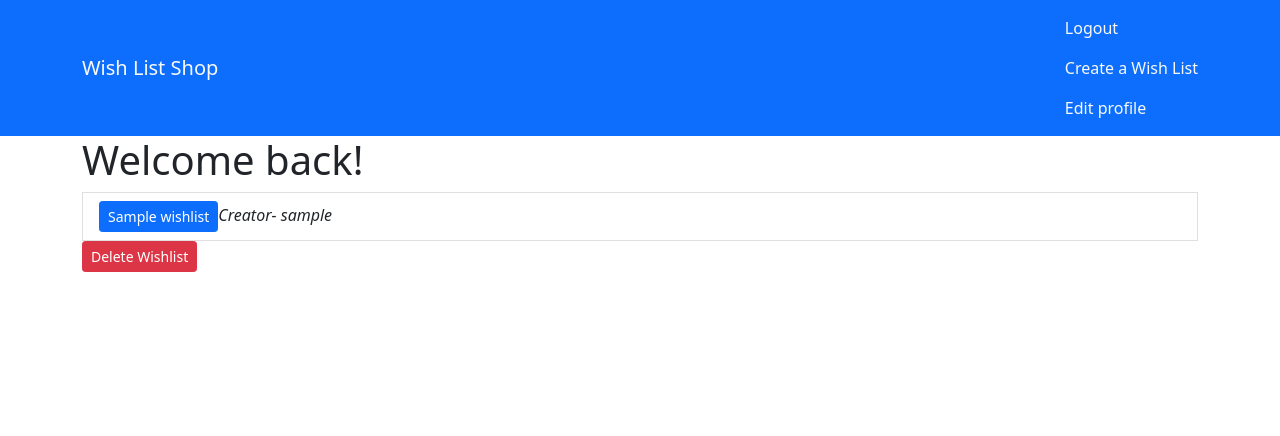
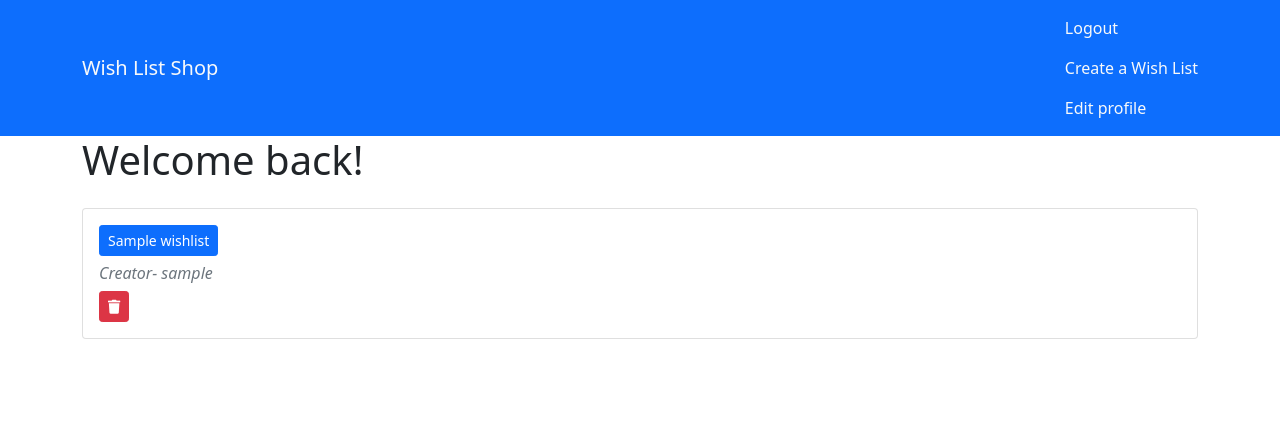
Before and after one commit to tbtreppe/wishlist-shop, a Flask app: page / in a window 1280 px wide. Shown: the top 436 px of the page. Run offline with Flask 2, Linux system fonts and the light colour scheme; the visitor is signed in with stand-in values (Sample User, id 1); tables that the repository leaves empty hold one stand-in row (values such as "Sample post"); some libraries are stand-ins or nearby versions.

Commit message:
add basic styling

```diff
--- a/app.py
+++ b/app.py
@@ -59,7 +59,7 @@ def signup():
             return render_template('users/signup.html', form=form)
         if user:
             session['username'] = user.username
-            flash ('Welcome!', 'success')
+            flash (f"Welcome {user.username}!", 'success')
 
             return redirect(f"/users/{user.username}")
 
@@ -98,12 +98,12 @@ def logout():
     return redirect ('/login')
 
 """edit and update user information"""
-@app.route('/users/edit', methods=['GET', 'POST'])
-def edit_profile():
+@app.route('/users/<username>/edit', methods=['GET', 'POST'])
+def edit_profile(username):
     if "username" not in session:
         flash("Please log in first!", 'error')
         return redirect("/signup")
-    user = session['username']
+    user = User.query.get(username)
     form = UserEditForm(obj=user)
 
     if form.validate_on_submit():
--- a/templates/home.html
+++ b/templates/home.html
@@ -1,13 +1,19 @@
 {% extends 'base.html' %} {% block content %}
 <h1>Welcome back!</h1>
+
+<div>
   {% if 'username' in session %} {% for wishlist in wishlist %}
-<li class="list-group-item">
+  <div class="card my-4">
+    <div class="card-body">
       <a
         href="/users/{{ wishlist.id }}/wishlist_details"
         class="btn btn-primary btn-sm btn-block"
-    >{{ wishlist.name }} </a
-  ><i>Creator- {{ wishlist.username}}</i>
-</li>
+        >{{ wishlist.name }}
+      </a>
+      <h6 class="card-subtitle my-2 text-muted">
+        <i>Creator- {{ wishlist.username}}</i>
+      </h6>
+
       {% if session['username'] == wishlist.username %}
       <form>
         <button
@@ -15,7 +21,13 @@
           formaction="/users/{{ wishlist.id }}/delete"
           formmethod="POST"
         >
-    Delete Wishlist
+          <i class="fas fa-trash"> </i>
         </button>
       </form>
-{% endif %}{% endfor %} {% endif %}{% endblock %}
+
+      {% endif %}
+    </div>
+  </div>
+  {% endfor %} {% endif %}
+</div>
+{% endblock %}
--- a/templates/users/edit.html
+++ b/templates/users/edit.html
@@ -1,5 +1,4 @@
-{% extends 'base.html' %} {% block content %}
-
+{% extends 'base.html' %} {% block content %} {% if 'username' in session %}
 <div class="row justify-content-md-center">
   <div class="col-md-4">
     <h2 class="join-message">Edit Your Profile.</h2>
@@ -23,5 +22,4 @@
     </form>
   </div>
 </div>
-
-{% endblock %}
+{% endif %} {% endblock %}
--- a/templates/users/show_search_results.html
+++ b/templates/users/show_search_results.html
@@ -18,7 +18,9 @@
   </p>
   {% endfor %}
 
-  <button class="btn btn-primary btn-sm btn-block">Add to Wish List!</button>
+  <button class="btn btn-primary btn-sm btn-block my-5 mt-0">
+    Add to Wish List!
+  </button>
 </form>
 
 {% endfor %} {% endif %} {% endblock %}
```
Lines whose indentation alone changed are shown as unchanged.
